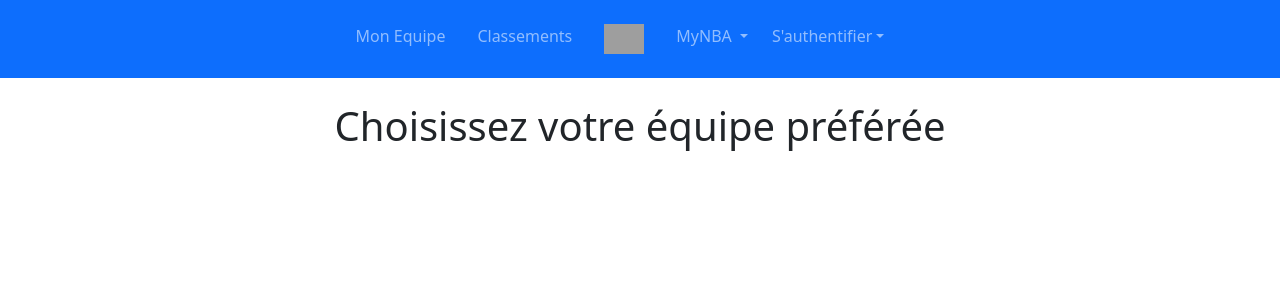
After one commit to AlexAnthony13003/MyNBA, a Symfony app: template templates/home/myteam.html.twig in a window 1280 px wide. The commit adds this page. Shown: the top 300 px of the page. Run offline with Twig, Linux system fonts and the light colour scheme; the template is opened without the code that fills it, so the values that code supplies are empty; some libraries are stand-ins or nearby versions; grey boxes are pictures that could not be loaded.

Commit message:
📈API Teams

```diff
--- a/composer.json
+++ b/composer.json
@@ -10,6 +10,7 @@
         "doctrine/doctrine-bundle": "^2.10",
         "doctrine/doctrine-migrations-bundle": "^3.2",
         "doctrine/orm": "^2.16",
+        "guzzlehttp/guzzle": "^7.7",
         "phpdocumentor/reflection-docblock": "^5.3",
         "phpstan/phpdoc-parser": "^1.23",
         "symfony/asset": "6.3.*",
--- a/templates/base.html.twig
+++ b/templates/base.html.twig
@@ -7,17 +7,18 @@
     {% block stylesheets %}
         <link href="https://cdn.jsdelivr.net/npm/bootstrap@5.3.1/dist/css/bootstrap.min.css" rel="stylesheet" integrity="sha384-4bw+/aepP/YC94hEpVNVgiZdgIC5+VKNBQNGCHeKRQN+PtmoHDEXuppvnDJzQIu9" crossorigin="anonymous">
     {% endblock %}
-
-        {% block javascripts %}
-            <script src="https://cdn.jsdelivr.net/npm/@popperjs/core@2.9.2/dist/umd/popper.min.js"></script>
-            <script src="https://cdn.jsdelivr.net/npm/bootstrap@5.0.1/dist/js/bootstrap.min.js" integrity="sha384-Atwg2Pkwv9vp0ygtn1JAojH0nYbwNJLPhwyoVbhoPwBhjQPR5VtM2+xf0Uwh9KtT" crossorigin="anonymous"></script>
-            <script src="https://code.jquery.com/jquery-3.6.0.min.js"></script>
-        {% endblock %}
 </head>
 <body>
 {% block header %}
     {% include "components/navbar.html.twig" %}
 {% endblock %}
 {% block body %}{% endblock %}
+
+{% block javascripts %}
+    <script src="https://cdn.jsdelivr.net/npm/@popperjs/core@2.9.2/dist/umd/popper.min.js"></script>
+    <script src="https://cdn.jsdelivr.net/npm/bootstrap@5.0.1/dist/js/bootstrap.min.js" integrity="sha384-Atwg2Pkwv9vp0ygtn1JAojH0nYbwNJLPhwyoVbhoPwBhjQPR5VtM2+xf0Uwh9KtT" crossorigin="anonymous"></script>
+    <script src="https://code.jquery.com/jquery-3.6.0.min.js"></script>
+
+{% endblock %}
 </body>
 </html>
--- a/templates/components/navbar.html.twig
+++ b/templates/components/navbar.html.twig
@@ -10,7 +10,7 @@
         <div class=" collapse navbar-collapse" id="navbarNavDropdown">
             <ul class="navbar-nav mx-auto ">
                 <li class="nav-item">
-                    <a class="nav-link mx-2 active" aria-current="page" href="#">Mon Equipe</a>
+                    <a class="nav-link mx-2" aria-current="page" href="{{ path('app_home.myteam') }}">Mon Equipe</a>
                 </li>
                 <li class="nav-item">
                     <a class="nav-link mx-2" href="#">Classements</a>
@@ -32,7 +32,7 @@
                 </li>
                 {% if app.user %}
                     <li class="nav-item">
-                        <a class="nav-link active" href="{{ path('app_security.logout') }}">Deconnexion</a>
+                        <a class="nav-link" href="{{ path('app_security.logout') }}">Deconnexion</a>
                     </li>
                 {% else %}
                     <li class="nav-item dropdown" style="margin-right: 3rem;">
--- /dev/null
+++ b/templates/home/myteam.html.twig
@@ -0,0 +1,22 @@
+{% extends 'base.html.twig' %}
+
+{% block body %}
+    <div class="container mt-4">
+        <div class="d-flex justify-content-center">
+            <h1>Choisissez votre équipe préférée</h1>
+        </div>
+        <div class="row mt-3">
+            {% for team in teams['data'] %}
+            <div class="col-md-3 mb-3">
+                <a href="#" class="border p-3 d-block text-decoration-none text-dark pointer team-link"
+                   style="background-color: {{ colorList[(loop.index - 1) % colorList|length] }};">
+                    {{ team['full_name'] }}
+                </a>
+            </div>
+            {% if loop.index % 4 == 0 %}
+        </div><div class="row mt-3">
+            {% endif %}
+            {% endfor %}
+        </div>
+    </div>
+{% endblock %}
--- /dev/null
+++ b/templates/security/registration.html.twig
@@ -0,0 +1,5 @@
+{% extends 'base.html.twig' %}
+
+{% block body %}
+        {{form(form)}}
+{% endblock %}
```
Also changed, not shown: src/Service/CallApiService.php (added, +38 -0 lines), 2 other files. Lines whose indentation alone changed are shown as unchanged.
